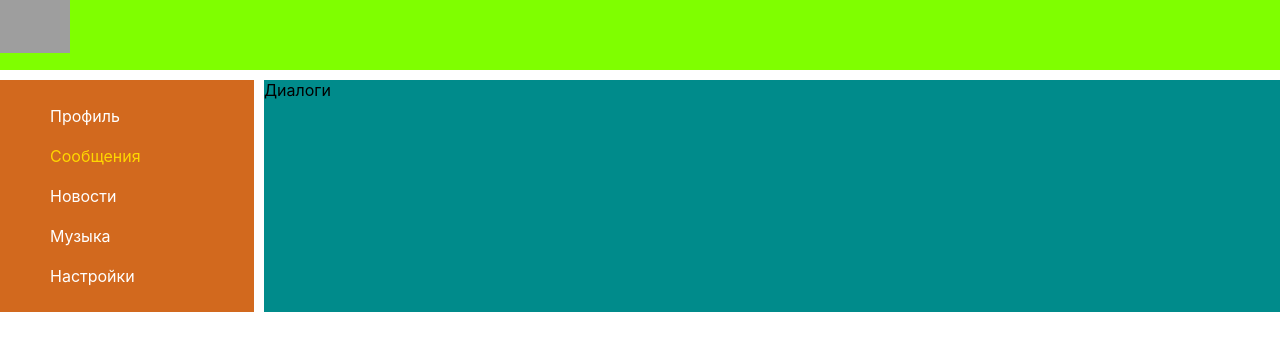
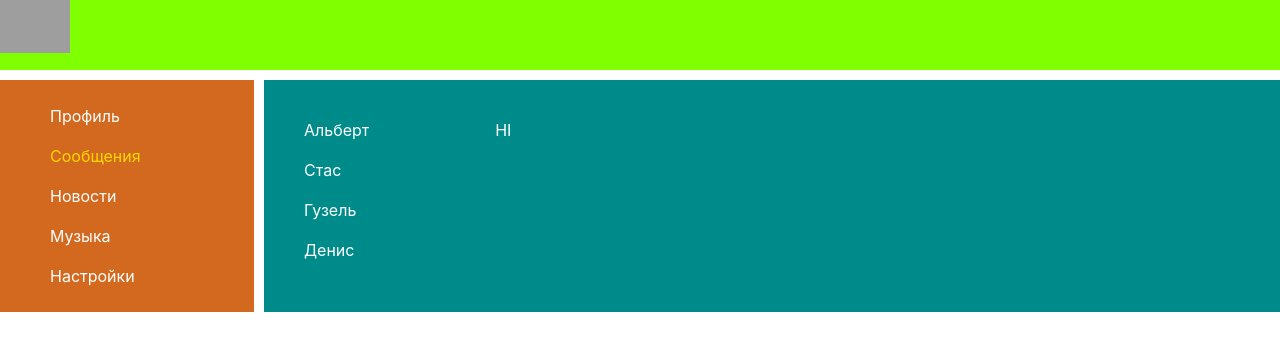
Before and after one commit to Albert-Galimov/react-prosto, a React (Create React App) app: page /dialogs in a window 1280 px wide. Shown: the top 350 px of the page. Built offline with nearby package versions, Linux system fonts and the light colour scheme; grey boxes are pictures that could not be loaded.

Commit message:
add DialogsItem component

```diff
--- a/src/App.css
+++ b/src/App.css
@@ -12,3 +12,7 @@
     grid-area: c;
     background: darkcyan;
 }
+
+a {
+    text-decoration: none;
+}
--- a/src/App.js
+++ b/src/App.js
@@ -17,7 +17,7 @@ function App() {
                 <div className="app-wrapper-content">
                     <Routes>
                         <Route path='/profile' element={<Content/>}/>
-                        <Route path='/dialogs' element={<Dialogs/>}/>
+                        <Route path='/dialogs/*' element={<Dialogs/>}/>
                         <Route path='/feed' element={<Feed/>}/>
                         <Route path='/music' element={<Music/>}/>
                         <Route path='/settings' element={<Settings/>}/>
--- /dev/null
+++ b/src/components/Dialogs/DialogItem/DialogItem.jsx
@@ -0,0 +1,14 @@
+import React from "react";
+import s from "../Dialogs.module.css";
+
+function DialogItem(props) {
+
+    return (
+        <div className={s.item}>
+            {props.name}
+        </div>
+    );
+
+}
+
+export default DialogItem;
--- a/src/components/Dialogs/Dialogs.jsx
+++ b/src/components/Dialogs/Dialogs.jsx
@@ -1,10 +1,23 @@
 import React from "react";
+import s from "./Dialogs.module.css";
+import DialogItem from "./DialogItem/DialogItem";
+import {NavLink} from "react-router-dom";
 
-function Dialogs () {
+function Dialogs() {
 
     return (
-        <div>
-            Диалоги
+        <div className={s.dialogs}>
+            <div className={s.dialogsItems}>
+                <NavLink to='/dialogs/1'><DialogItem name="Альберт"/></NavLink>
+                <NavLink to='/dialogs/2'><DialogItem name="Стас"/></NavLink>
+                <NavLink to='/dialogs/3'><DialogItem name="Гузель"/></NavLink>
+                <NavLink to='/dialogs/4'><DialogItem name="Денис"/></NavLink>
+            </div>
+            <div className={s.MessagesContexts}>
+                <div className={s.context}>
+                    HI
+                </div>
+            </div>
         </div>
     )
 
--- a/src/components/Dialogs/Dialogs.module.css
+++ b/src/components/Dialogs/Dialogs.module.css
@@ -0,0 +1,15 @@
+.dialogs {
+    display: grid;
+    grid-template-columns: 2fr 8fr;
+    padding: 30px;
+}
+
+.dialogsItems .item {
+    padding: 10px;
+    color: white;
+}
+
+.MessagesContexts .context {
+    padding: 10px;
+    color: white;
+}
--- a/src/components/Sidebar/Sidebar.module.css
+++ b/src/components/Sidebar/Sidebar.module.css
@@ -1,10 +1,6 @@
 .sidebar {
     grid-area: s;
     background: chocolate;
-}
-
-.sidebar a {
-    text-decoration: none;
 }
 
 .colorWhite {
```
Lines whose indentation alone changed are shown as unchanged.
